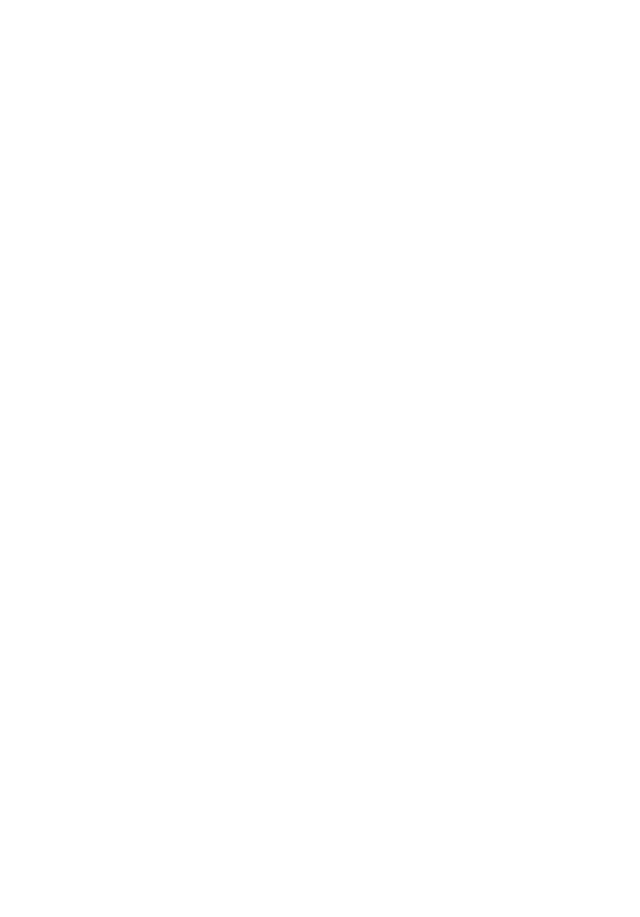
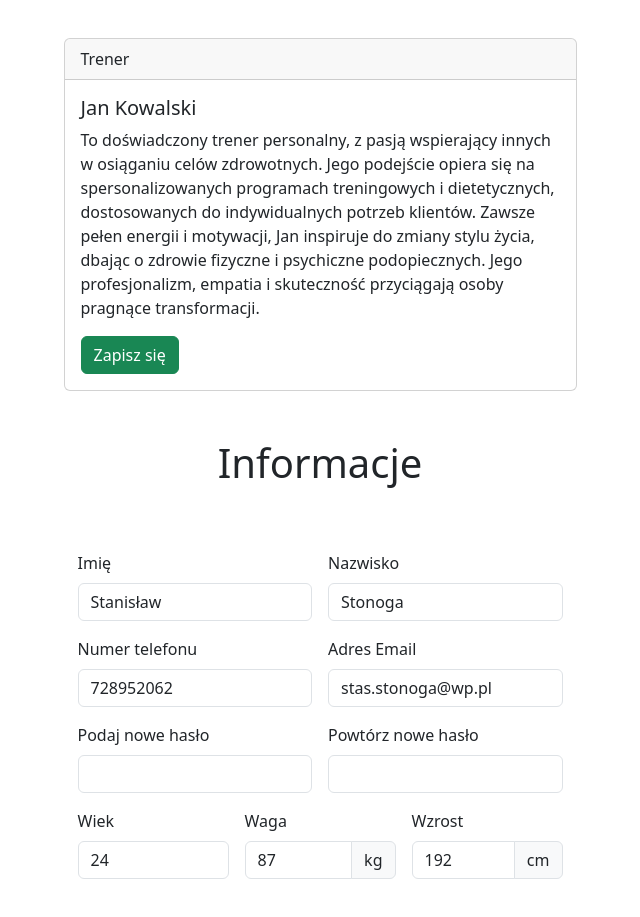
Before and after one commit to dominikaferfecka/FitCrafters, a React (Create React App) app in the folder frontend/: page /client in a window 1280 px wide. Shown: the part 1860-2777 px from the top of the page, without its empty margins (435-1075 px from the left). Before the commit the page ends 1596 px from the top, so only its background shows below. Built offline with nearby package versions, Linux system fonts and the light colour scheme; a small style sheet from the web is missing.

Commit message:
Add TrainerInfo, TrainerSignUpModal components and finish Register component - finish ClientPage component

```diff
--- /dev/null
+++ b/frontend/src/components/ClientInfo.js
@@ -0,0 +1,109 @@
+import { Container } from "react-bootstrap";
+
+function ClientInfo(props) {
+  return (
+    <Container className="w-50" id={props.scrollId}>
+      <h1 className="text-center m-5">Informacje</h1>
+      <form class="row  m-auto mb-5 g-3" novalidate>
+        <div class="col-md-6">
+          <label for="name" class="form-label">
+            Imię
+          </label>
+          <input
+            type="text"
+            class="form-control"
+            id="name"
+            defaultValue="Stanisław"
+          />
+        </div>
+        <div class="col-md-6">
+          <label for="surname" class="form-label">
+            Nazwisko
+          </label>
+          <input
+            type="text"
+            class="form-control"
+            id="surname"
+            defaultValue="Stonoga"
+          />
+        </div>
+        <div class="col-md-6">
+          <label for="phoneNumber" class="form-label">
+            Numer telefonu
+          </label>
+          <input
+            type="text"
+            class="form-control"
+            id="phoneNumber"
+            defaultValue="728952062"
+          />
+        </div>
+        <div class="col-md-6">
+          <label for="email" class="form-label">
+            Adres Email
+          </label>
+          <input
+            type="text"
+            class="form-control"
+            id="email"
+            defaultValue="stas.stonoga@wp.pl"
+          />
+        </div>
+        <div class="col-md-6">
+          <label for="newPass" class="form-label">
+            Podaj nowe hasło
+          </label>
+          <input type="password" class="form-control" id="newPass" />
+        </div>
+        <div class="col-md-6">
+          <label for="repeatPass" class="form-label">
+            Powtórz nowe hasło
+          </label>
+          <input type="password" class="form-control" id="repeatPass" />
+        </div>
+        <div class="col-md-4">
+          <label for="age" class="form-label">
+            Wiek
+          </label>
+          <input type="text" class="form-control" id="age" defaultValue="24" />
+        </div>
+        <div class="col-md-4">
+          <label for="weight" class="form-label">
+            Waga
+          </label>
+          <div class="input-group mb-3">
+            <input
+              type="text"
+              class="form-control"
+              id="weight"
+              defaultValue="87"
+            />
+            <span class="input-group-text">kg</span>
+          </div>
+        </div>
+        <div class="col-md-4">
+          <label for="heigh" class="form-label">
+            Wzrost
+          </label>
+          <div class="input-group mb-3">
+            <input
+              type="text"
+              class="form-control"
+              id="height"
+              defaultValue="192"
+            />
+            <span class="input-group-text">cm</span>
+          </div>
+        </div>
+
+        <div class="col-12">
+          <button class="btn btn-success m-2" type="button">
+            Modyfikuj dane
+          </button>
+        </div>
+      </form>
+    </Container>
+  );
+}
+
+export default ClientInfo;
--- a/frontend/src/components/ClientPage.js
+++ b/frontend/src/components/ClientPage.js
@@ -1,8 +1,11 @@
 import BarChart from "./BarChart";
+import ClientInfo from "./ClientInfo";
 import ClientPlan from "./ClientPlan";
 import List from "./List";
 import SideBarClient from "./SideBarClient";
+import TrainerInfo from "./TrainerInfo";
 import UserHeader from "./UserHeader";
+import Footer from "./Footer";
 
 function ClientPage() {
   const selectStats = [
@@ -33,6 +36,9 @@
           scrollId="statsTraining"
         />
         <ClientPlan selectItems={[]} scrollId="clientsPlan" />
+        <TrainerInfo scrollId="trainersInfo" />
+        <ClientInfo scrollId="clientInfo" />
+        <Footer />
       </div>
     </>
   );
--- a/frontend/src/components/ClientPlan.js
+++ b/frontend/src/components/ClientPlan.js
@@ -69,6 +69,7 @@
         </table>
       </div>
 
+      <h5 className="text-center m-4">Dodaj plan treningowy</h5>
       <form>
         <div class="row flex-d justify-content-center" id="formClientPlan">
           <div class="mb-3 col-md-3">
@@ -98,6 +99,7 @@
           </div>
         </div>
       </form>
+      <h5 className="text-center m-4">Dodaj ćwiczenie</h5>
       <form>
         <div class="row flex-d justify-content-center" id="formClientPlan">
           <div class="row col-md-10 justify-content-center">
--- a/frontend/src/components/Register.js
+++ b/frontend/src/components/Register.js
@@ -1,28 +1,97 @@
 function Register() {
-    return <div class="modal" id="RegisterModal" tabindex="-1">
+  return (
+    <div class="modal" id="RegisterModal" tabindex="-1">
       <div class="modal-dialog modal-dialog-centered">
         <div class="modal-content">
           <div class="modal-header">
-          <h5 class="modal-title">Modal title</h5>
-          <button type="button" class="btn-close" data-bs-dismiss="modal" aria-label="Close"></button>
+            <h5 class="modal-title">Zarejestruj się</h5>
+            <button
+              type="button"
+              class="btn-close"
+              data-bs-dismiss="modal"
+              aria-label="Close"
+            ></button>
           </div>
           <div class="modal-body">
-        <div class="mb-3">
-            <label for="exampleFormControlInput1" class="form-label">Email address</label>
-            <input type="email" class="form-control" id="exampleFormControlInput1" placeholder="name@example.com" />
+            <form class="row  m-auto mb-5 g-3" novalidate>
+              <div class="col-md-6">
+                <label for="name" class="form-label">
+                  Imię
+                </label>
+                <input type="text" class="form-control" id="name" />
               </div>
-        <div class="mb-3">
-            <label for="exampleFormControlTextarea1" class="form-label">Example textarea</label>
-            <textarea class="form-control" id="exampleFormControlTextarea1" rows="3"></textarea>
+              <div class="col-md-6">
+                <label for="surname" class="form-label">
+                  Nazwisko
+                </label>
+                <input type="text" class="form-control" id="surname" />
+              </div>
+              <div class="col-md-6">
+                <label for="phoneNumber" class="form-label">
+                  Numer telefonu
+                </label>
+                <input type="text" class="form-control" id="phoneNumber" />
+              </div>
+              <div class="col-md-6">
+                <label for="email" class="form-label">
+                  Adres Email
+                </label>
+                <input type="text" class="form-control" id="email" />
+              </div>
+              <div class="col-md-6">
+                <label for="newPass" class="form-label">
+                  Podaj nowe hasło
+                </label>
+                <input type="password" class="form-control" id="newPass" />
+              </div>
+              <div class="col-md-6">
+                <label for="repeatPass" class="form-label">
+                  Powtórz nowe hasło
+                </label>
+                <input type="password" class="form-control" id="repeatPass" />
+              </div>
+              <div class="col-md-4">
+                <label for="age" class="form-label">
+                  Wiek
+                </label>
+                <input type="text" class="form-control" id="age" />
+              </div>
+              <div class="col-md-4">
+                <label for="weight" class="form-label">
+                  Waga
+                </label>
+                <div class="input-group mb-3">
+                  <input type="text" class="form-control" id="weight" />
+                  <span class="input-group-text">kg</span>
                 </div>
               </div>
+              <div class="col-md-4">
+                <label for="heigh" class="form-label">
+                  Wzrost
+                </label>
+                <div class="input-group mb-3">
+                  <input type="text" class="form-control" id="height" />
+                  <span class="input-group-text">cm</span>
+                </div>
+              </div>
+            </form>
+          </div>
           <div class="modal-footer">
-          <button type="button" class="btn btn-secondary" data-bs-dismiss="modal">Close</button>
-          <button type="button" class="btn btn-success">Save changes</button>
+            <button
+              type="button"
+              class="btn btn-secondary"
+              data-bs-dismiss="modal"
+            >
+              Anuluj
+            </button>
+            <button type="button" class="btn btn-success">
+              Zarejestruj się
+            </button>
           </div>
         </div>
       </div>
     </div>
+  );
 }
 
-export default Register
+export default Register;
--- /dev/null
+++ b/frontend/src/components/TrainerInfo.js
@@ -0,0 +1,55 @@
+import { Container } from "react-bootstrap";
+import TrainerSignUpModal from "./TrainerSignUpModal";
+
+function TrainerInfo(props) {
+  const trainers = ["trener1", "trener2", "trener3", "trener4", "trener5"];
+  const mappedSelectTrainers = trainers.map((item, index) => (
+    <option key={index} value={index + 1}>
+      {item}
+    </option>
+  ));
+
+  return (
+    <Container id={props.scrollId}>
+      <TrainerSignUpModal />
+      <h1 className="text-center m-5">Informacja o trenerach</h1>
+      <div
+        style={{
+          display: "flex",
+          justifyContent: "center",
+          alignItems: "center",
+        }}
+      >
+        <select className="form-select w-50 mb-5" aria-label="Select">
+          <option value="0">Wybierz trenera</option>
+
+          {mappedSelectTrainers}
+        </select>
+      </div>
+      <div class="card w-50 m-auto mb-5">
+        <div class="card-header">Trener</div>
+        <div class="card-body">
+          <h5 class="card-title">Jan Kowalski</h5>
+          <p class="card-text">
+            To doświadczony trener personalny, z pasją wspierający innych w
+            osiąganiu celów zdrowotnych. Jego podejście opiera się na
+            spersonalizowanych programach treningowych i dietetycznych,
+            dostosowanych do indywidualnych potrzeb klientów. Zawsze pełen
+            energii i motywacji, Jan inspiruje do zmiany stylu życia, dbając o
+            zdrowie fizyczne i psychiczne podopiecznych. Jego profesjonalizm,
+            empatia i skuteczność przyciągają osoby pragnące transformacji.
+          </p>
+          <a
+            class="btn btn-success"
+            data-bs-toggle="modal"
+            data-bs-target="#trainerSignUp"
+          >
+            Zapisz się
+          </a>
+        </div>
+      </div>
+    </Container>
+  );
+}
+
+export default TrainerInfo;
--- /dev/null
+++ b/frontend/src/components/TrainerSignUpModal.js
@@ -0,0 +1,57 @@
+function TrainerSignUpModal() {
+  return (
+    <div
+      class="modal fade"
+      id="trainerSignUp"
+      tabindex="-1"
+      aria-labelledby="exampleModalLabel"
+      aria-hidden="true"
+    >
+      <div class="modal-dialog modal-dialog-centered">
+        <div class="modal-content">
+          <div class="modal-header">
+            <h1 class="modal-title fs-5" id="exampleModalLabel">
+              Zapisz się do *imię i nazwisko trenera*
+            </h1>
+            <button
+              type="button"
+              class="btn-close"
+              data-bs-dismiss="modal"
+              aria-label="Close"
+            ></button>
+          </div>
+          <div class="modal-body">
+            <form class="row">
+              <div class="mb-3 col-md-6">
+                <label for="date" class="form-label">
+                  Data
+                </label>
+                <input type="date" class="form-control" id="date" />
+              </div>
+              <div class="mb-3 col-md-6">
+                <label for="time" class="form-label">
+                  Godzina
+                </label>
+                <input type="time" class="form-control" id="time" />
+              </div>
+            </form>
+          </div>
+          <div class="modal-footer">
+            <button
+              type="button"
+              class="btn btn-secondary"
+              data-bs-dismiss="modal"
+            >
+              Anuluj
+            </button>
+            <button type="button" class="btn btn-success">
+              Zapisz się
+            </button>
+          </div>
+        </div>
+      </div>
+    </div>
+  );
+}
+
+export default TrainerSignUpModal;
```
Also changed, not shown: frontend/src/components/SideBarClient.js (+4 -9 lines). Lines whose indentation alone changed are shown as unchanged.
